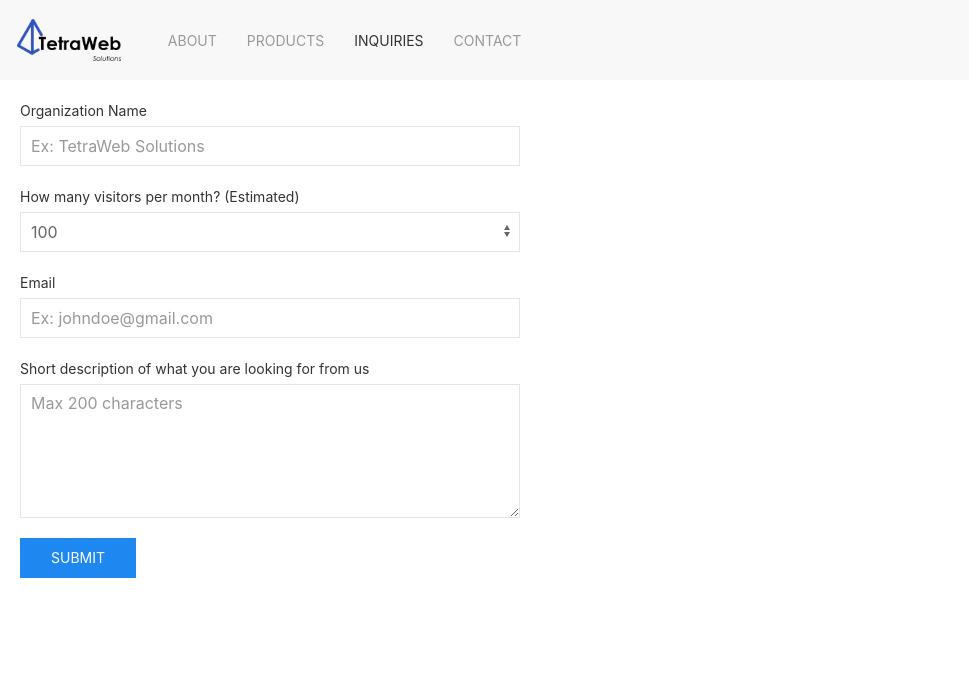
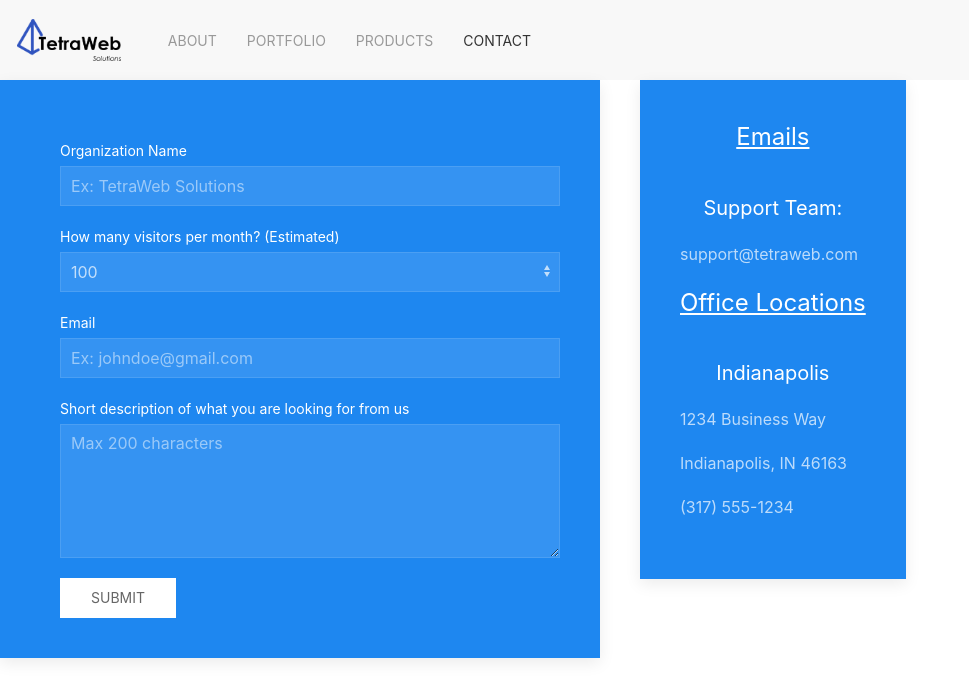
Before and after one commit to JTris1/final-webpage, a plain HTML site: page index.html in a window 1280 px wide. Shown: the whole page, without its empty margins (0-969 px from the left). Drawn offline with nearby package versions, Linux system fonts and the light colour scheme.

Commit message:
Changed page to 'Contact' and added a grid system.

```diff
--- a/css/main.css
+++ b/css/main.css
@@ -2,3 +2,12 @@
     height: 4em;
     padding: 5%;
 }
+
+h3 {
+    text-align: center;
+    text-decoration: underline;
+}
+
+h4 {
+    text-align: center;
+}
--- a/index.html
+++ b/index.html
@@ -17,14 +17,17 @@
                         </a>
                     </li>
                     <li><a href="#">About</a></li>
+                    <li><a href="#">Portfolio</a></li>
                     <li><a href="#">Products</a></li>
-                    <li class="uk-active"><a href="#">Inquiries</a></li>
-                    <li><a href="#">Contact</a></li>
+                    <li class="uk-active"><a href="#">Contact</a></li>
 
                 </ul>
             </div>
         </nav>
 
+        <div uk-grid>
+            <div>
+                <div class="uk-card uk-card-body uk-card-primary">
                     <form class="uk-form-stacked">
                         <div class="uk-margin-left uk-margin-top">
                             <label class="uk-form-label" for="org-name">Organization Name</label>
@@ -66,6 +69,26 @@
                         </div>
                         <button class="uk-button uk-button-primary uk-margin-left uk-margin-top" id="form-submit" type="submit" onclick="submitSuccess()">Submit</button>
                     </form>
+                </div>
+            </div>
+
+            <div>
+                <div class="uk-card uk-card-body uk-card-primary">
+                    <h3>Emails</h3>
+                    <h4>Support Team:</h4>
+                    <p>support@tetraweb.com</p>
+
+                    <lr/><lr/><lr/>
+
+                    <h3>Office Locations</h3>
+                    <h4>Indianapolis</h4>
+
+                    <p>1234 Business Way</p>
+                    <p>Indianapolis, IN 46163</p>
+                    <p>(317) 555-1234</p>
+                </div>
+            </div>
+        </div>
 
 
 
```
Lines whose indentation alone changed are shown as unchanged.
